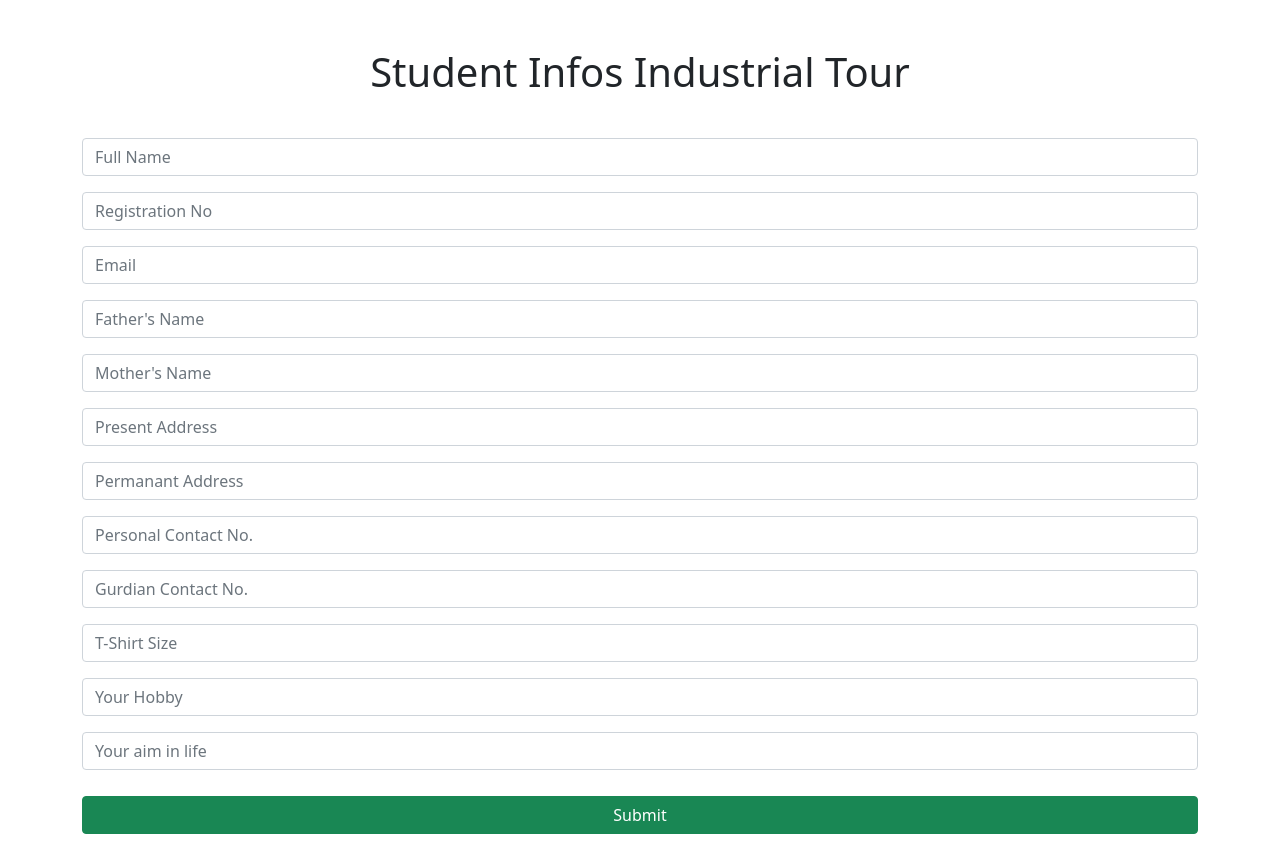
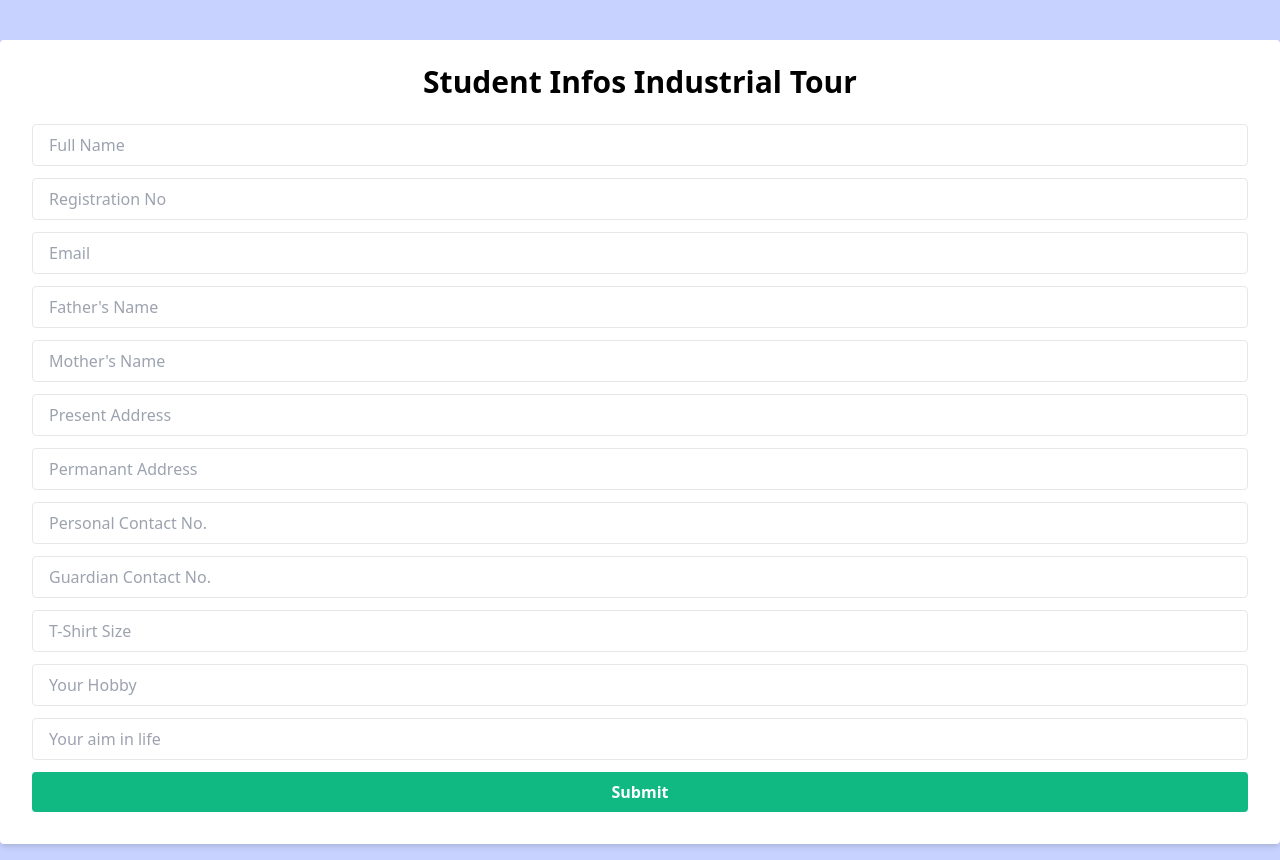
Before and after one commit to moinul75/Department-Tour-Servey, a Django app: page / in a window 1280 px wide. Before the commit the page ends 834 px from the top, so only its background shows below. Run offline with Django 4.2, Linux system fonts and the light colour scheme.

Commit message:
student forms updated

```diff
--- a/form/templates/form.html
+++ b/form/templates/form.html
@@ -1,140 +1,114 @@
 {% load static %}
 <!doctype html>
 <html lang="en">
-  <head>
+<head>
     <!-- Required meta tags -->
     <meta charset="utf-8">
     <meta name="viewport" content="width=device-width, initial-scale=1">
+    <title>Industrial Tour Infos</title>
+    <!--Tailwind Css Cdn link-->
+    <link href="https://cdn.jsdelivr.net/npm/tailwindcss@2.2.16/dist/tailwind.min.css" rel="stylesheet">
+    <!--Ajax link here -->
+    <script src="https://ajax.googleapis.com/ajax/libs/jquery/3.7.0/jquery.min.js"></script>
+</head>
+<body class="bg-indigo-200">
+<div class="container mx-auto mt-10">
 
-    <!-- Bootstrap CSS -->
-    <link href="https://cdn.jsdelivr.net/npm/bootstrap@5.0.2/dist/css/bootstrap.min.css" rel="stylesheet" integrity="sha384-EVSTQN3/azprG1Anm3QDgpJLIm9Nao0Yz1ztcQTwFspd3yD65VohhpuuCOmLASjC" crossorigin="anonymous">
-    <script src="https://ajax.googleapis.com/ajax/libs/jquery/3.7.0/jquery.min.js"></script>
+    <div id="errorAlert" class="bg-red-100 border border-red-400 text-red-700 px-4 py-3 rounded relative mt-2 hidden" role="alert">
+        <p class="font-bold">Error!</p>
+        <p class="block sm:inline">There was an error.</p>
+        <button class="absolute top-0 right-0 px-3 py-1" id="close-alert">
+            <span>&times;</span>
+        </button>
+    </div>
 
-    <title>Ajax Form Submissions</title>
-    <style>
-        .custom-form {
-            display: flex;
-            flex-direction: column;
-            align-items: stretch;
-            max-width: 300px; /* Adjust as needed */
-            margin: 0 auto;   /* To center the form */
-        }
-
-        .custom-button {
-            width: 100%;
-            margin-top: 10px; /* Adding some spacing between input and button */
-        }
-
-        .custom-heading {
-            {% comment %} color: ; /* Text color for the heading */ {% endcomment %}
-            color:green;
-            padding: 5px;
-            border-radius: 5px;
-        }
-        {% comment %} body {
-            background: linear-gradient(rgba(0, 0, 0, 0.3), rgba(0, 0, 0, 0.3)), url('https://images.unsplash.com/photo-1516937941344-00b4e0337589?ixlib=rb-4.0.3&ixid=M3wxMjA3fDB8MHxzZWFyY2h8MTV8fGNoZW1pY2FsJTIwaW5kdXN0cnl8ZW58MHx8MHx8fDA%3D&w=1000&q=80');
-            background-size: cover;
-            background-repeat: no-repeat;
-            position: relative;
-        }
-
-        body::before {
-            content: '';
-            position: absolute;
-            top: 0;
-            left: 0;
-            width: 100%;
-            height: 100%;
-            background-color: rgba( filter: blur(20px);0, 0, 0, 0.6);
-            z-index: -1;
-            box-shadow: 0 0 20px rgba(0, 0, 0, 0.8);
-        } {% endcomment %}
+    <div id="successAlert" class="bg-green-100 border border-green-400 text-green-700 px-4 py-3 rounded relative mt-2 hidden" role="alert">
+        <p class="font-bold">Success!</p>
+        <p class="block sm:inline sus"></p>
+        <button class="absolute top-0 right-0 px-3 py-1" id="close-alert">
+            <span>&times;</span>
+        </button>
+    </div>
+    <form class="mt-4 bg-white shadow-md rounded px-8 pt-6 pb-8 mb-4" id="post_form">
+        <h1 class="text-3xl font-bold text-center mb-6">Student Infos Industrial Tour</h1>
+        {% csrf_token %}
+        <input type="text" required class="w-full px-4 py-2 border rounded mb-3" id="full_name" placeholder="Full Name">
+        <input type="text" required class="w-full px-4 py-2 border rounded mb-3" id="reg_no" placeholder="Registration No">
+        <input type="email" required class="w-full px-4 py-2 border rounded mb-3" id="email" placeholder="Email">
+        <input type="text" required class="w-full px-4 py-2 border rounded mb-3" id="fathers_name" placeholder="Father's Name">
+        <input type="text" required class="w-full px-4 py-2 border rounded mb-3" id="mothers_name" placeholder="Mother's Name">
+        <input type="text" required class="w-full px-4 py-2 border rounded mb-3" id="present_address" placeholder="Present Address">
+        <input type="text" required class="w-full px-4 py-2 border rounded mb-3" id="permanant_address" placeholder="Permanant Address">
+        <input type="text" required class="w-full px-4 py-2 border rounded mb-3" id="personal_contact_no" placeholder="Personal Contact No.">
+        <input type="text" required class="w-full px-4 py-2 border rounded mb-3" id="gurdian_contact_no" placeholder="Guardian Contact No.">
+        <input type="text" required class="w-full px-4 py-2 border rounded mb-3" id="t_shirt_size" placeholder="T-Shirt Size">
+        <input type="text" required class="w-full px-4 py-2 border rounded mb-3" id="hobby" placeholder="Your Hobby">
+        <input type="text" required class="w-full px-4 py-2 border rounded mb-3" id="aim_in_life" placeholder="Your aim in life">
+        <button type="submit" class="w-full bg-green-500 hover:bg-green-700 text-white font-bold py-2 px-4 rounded custom-button  hover:-translate-y-1 hover:scale-105">
+            Submit
+        </button>
 
 
-    </style>
-  </head>
-  <body>
-    <div class="container mt-5">
-        <h1 class="text-center mb-3 mt-3">Student Infos Industrial Tour</h1>
-        <p class="ml-3 custom-heading"></p>
-        <form class="mt-1" id="post_form">
-            {% csrf_token %}
-            <div class="mb-3">
-                <input type="text" required class="form-control" id="full_name" placeholder="Full Name">
-            </div>
-            <div class="mb-3">
-                <input type="text" required class="form-control" id="reg_no" placeholder="Registration No">
-            </div>
-            <div class="mb-3">
-              <input type="email" required class="form-control" id="email" placeholder="Email">
-            </div>
-            <div class="mb-3">
-                <input type="text" required class="form-control" id="fathers_name" placeholder="Father's Name">
-            </div>
-            <div class="mb-3">
-                <input type="text" required id="mothers_name" class="form-control" placeholder="Mother's Name">
-            </div>
-            <div class="mb-3">
-                <input type="text" required id="present_address" class="form-control" placeholder="Present Address">
-            </div>
-            <div class="mb-3">
-                <input type="text" required id="permanant_address" class="form-control" placeholder="Permanant Address">
-            </div>
-            <div class="mb-3">
-                <input type="text" required  class="form-control" id="personal_contact_no" placeholder="Personal Contact No.">
-            </div>
-            <div class="mb-3">
-                <input type="text" required id="gurdian_contact_no" class="form-control" placeholder="Gurdian Contact No.">
-            </div>
-            <div class="mb-3">
-                <input type="text" required id="t_shirt_size" class="form-control" placeholder="T-Shirt Size">
-            </div>
-            <div class="mb-3">
-                <input type="text" required id="hobby" class="form-control" placeholder="Your Hobby">
-            </div>
-            <div class="mb-3">
-                <input type="text" required id="aim_in_life" class="form-control" placeholder="Your aim in life">
-            </div>
-            <button type="submit" class="btn btn-success custom-button">Submit</button>
-          </form>
-    </div>
 
+    </form>
+</div>
+    <script type="text/javascript">
+        $(document).ready(function() {
+            // Close the error alert when the close button is clicked
+            $("#close-alert").click(function() {
+                $("#error-alert").fadeOut();
+            });
+        });
 
-    <script src="https://cdn.jsdelivr.net/npm/bootstrap@5.0.2/dist/js/bootstrap.bundle.min.js" integrity="sha384-MrcW6ZMFYlzcLA8Nl+NtUVF0sA7MsXsP1UyJoMp4YLEuNSfAP+JcXn/tWtIaxVXM" crossorigin="anonymous"></script>
+        // Submit the form using AJAX
+        $(document).on('submit', '#post_form', function(e) {
+            e.preventDefault();
 
-    <script type="text/javascript">
-        //write my Ajax is here
-        $(document).on('submit','#post_form', function(e){
-            e.preventDefault();
-            //ajax has method,url,type, data , success
+            // Clear previous alerts and errors
+            $("#success-alert").addClass('hidden');
+            $("#error-alert").addClass('hidden');
+            $("#error-alert").text('');
+
+            // Gather form data
+            var formData = {
+                full_name: $('#full_name').val(),
+                reg_no: $('#reg_no').val(),
+                email: $('#email').val(),
+                fathers_name: $('#fathers_name').val(),
+                mothers_name: $('#mothers_name').val(),
+                present_address: $('#present_address').val(),
+                permanant_address: $('#permanant_address').val(),
+                personal_contact_no: $('#personal_contact_no').val(),
+                gurdian_contact_no: $('#gurdian_contact_no').val(),
+                t_shirt_size: $('#t_shirt_size').val(),
+                hobby: $('#hobby').val(),
+                aim_in_life: $('#aim_in_life').val(),
+                csrfmiddlewaretoken: $('input[name="csrfmiddlewaretoken"]').val()
+            };
+
+                // Send the AJAX request
             $.ajax({
-                type:"POST",
-                url:"/create",
-                data: {
-                    //full_name,
-                    full_name:$('#full_name').val(),
-                    reg_no:$('#reg_no').val(),
-                    email:$('#email').val(),
-                    fathers_name:$('#fathers_name').val(),
-                    mothers_name:$('#mothers_name').val(),
-                    present_address:$('#present_address').val(),
-                    permanant_address:$('#permanant_address').val(),
-                    personal_contact_no:$('#personal_contact_no').val(),
-                    gurdian_contact_no:$('#gurdian_contact_no').val(),
-                    t_shirt_size:$('#t_shirt_size').val(),
-                    hobby:$('#hobby').val(),
-                    aim_in_life:$('#aim_in_life').val(),
-                    csrfmiddlewaretoken: $('input[name="csrfmiddlewaretoken"]').val()
-                },
-                success: function(data){
-                    $('p').html(data);
-                    //clear form after submit
-                    form.find('input[type="text"], textarea').val('');
+                type: "POST",
+                url: "/create",
+                data: formData,
+                success: function(data) {
+                    if (data.success) {
+                        // Success case
+                        document.getElementById('successAlert').classList.remove('hidden');
+                        document.getElementById('errorAlert').classList.add('hidden');
+                        $('.sus').html(data.success);
+                    } else if (data.error) {
+                        // Error case
+                        document.getElementById('errorAlert').textContent = data.error;
+                        document.getElementById('errorAlert').classList.remove('hidden');
+                        document.getElementById('successAlert').classList.add('hidden');
+                    }
+                    // Clear form inputs
+                    $('#post_form')[0].reset();
+                }
+            });
 
-                }
-            })
-        })
-
+        });
     </script>
   </body>
 </html>
--- a/form/views.py
+++ b/form/views.py
@@ -1,23 +1,63 @@
 from django.shortcuts import render
-from django.http import HttpResponse
+from django.http import JsonResponse
 from .models import Student_Infos
+import zipfile
+from reportlab.lib.pagesizes import letter
+from reportlab.pdfgen import canvas
+import os
+from django.db import IntegrityError
 
 # Create your views here.
 def home(request):
     return render(request,'form.html')
 
+excluded_fields = ['id']
 
+#store all the pdf
+pdf_lists = []
 #make a pdf
-def make_pdf(request):
+def make_pdf(student_infos):
+    #temp_directory
+    BASE_DIR = os.path.dirname(os.path.dirname(os.path.abspath(__file__)))
+    temp_directory = os.path.join(BASE_DIR, 'pdf_file')
+
+    pdf_filename = os.path.join(temp_directory, f"{student_infos.full_name}_{student_infos.id}.pdf")
+    c = canvas.Canvas(pdf_filename, pagesize=letter)
+    y_position = 750
+    line_spacing = 30
+
+    c.setFont("Helvetica", 18)
+
+    # Centering "Industrial Tour Info"
+    text = "Industrial Tour Info"
+    text_width = c.stringWidth(text, "Helvetica", 18)
+    x_center = (letter[0] - text_width) / 2  # Calculate the center based on page width
+    c.drawString(x_center, y_position, text)
+    y_position -= line_spacing
+
+    excluded_fields = ['id']  # Add fields to exclude here
+
+    for field, value in student_infos.__dict__.items():
+        if not field.startswith('_') and field not in excluded_fields:
+            field_name = field.replace('_', ' ').capitalize()
+            text = f"{field_name}: {value}"
+            c.drawString(100, y_position, text)  # Adjust the x-coordinate to align to the left
+            y_position -= line_spacing
+
+    c.showPage()
+    c.save()
+
+
+#get all the files form pdf_file and then make zip
+def make_zip():
+    #get  the directory
+
+
+    #read the file using file system
+
+    #make zip one to one coming from the loop
     pass
 
-
-
-
-
-#convert all pdf to zip
-def make_zip(request):
-    pass
 
 
 
@@ -38,9 +78,13 @@ def create(request):
         t_shirt_size = request.POST['t_shirt_size']
         hobby = request.POST['hobby']
         aim_in_life = request.POST['aim_in_life']
-        student_infos = Student_Infos(full_name=full_name,reg_no=reg_no,email=email,fathers_name=fathers_name,mothers_name=mothers_name,present_address=present_address,permanant_address=permanant_address,personal_contact_no=personal_contact_no,gurdians_contact_no=gurdian_contact_no,t_shirt_size=t_shirt_size,hobby=hobby,aim_in_life=aim_in_life)
-        student_infos.save()
-        print(student_infos)
-
-        success = "Successfully Submit infos of " + full_name
-        return HttpResponse(success)
+        try:
+            student_infos = Student_Infos(full_name=full_name,reg_no=reg_no,email=email,fathers_name=fathers_name,mothers_name=mothers_name,present_address=present_address,permanant_address=permanant_address,personal_contact_no=personal_contact_no,gurdians_contact_no=gurdian_contact_no,t_shirt_size=t_shirt_size,hobby=hobby,aim_in_life=aim_in_life)
+            student_infos.save()
+            #now make a pdf
+            make_pdf(student_infos)
+            success = "Successfully Submit infos of " + full_name
+            return JsonResponse({"success":success})
+        except IntegrityError:
+            error = "Email Must Be Uniques.."
+            return JsonResponse({"error":error})
```
Also changed, not shown: form/models.py (+8 -1 lines), index.html (added, +38 -0 lines), README.md (deleted), ajax_form/settings.py (line endings or trailing spaces), db.sqlite3, form/migrations/0001_initial.py, 10 other files.
